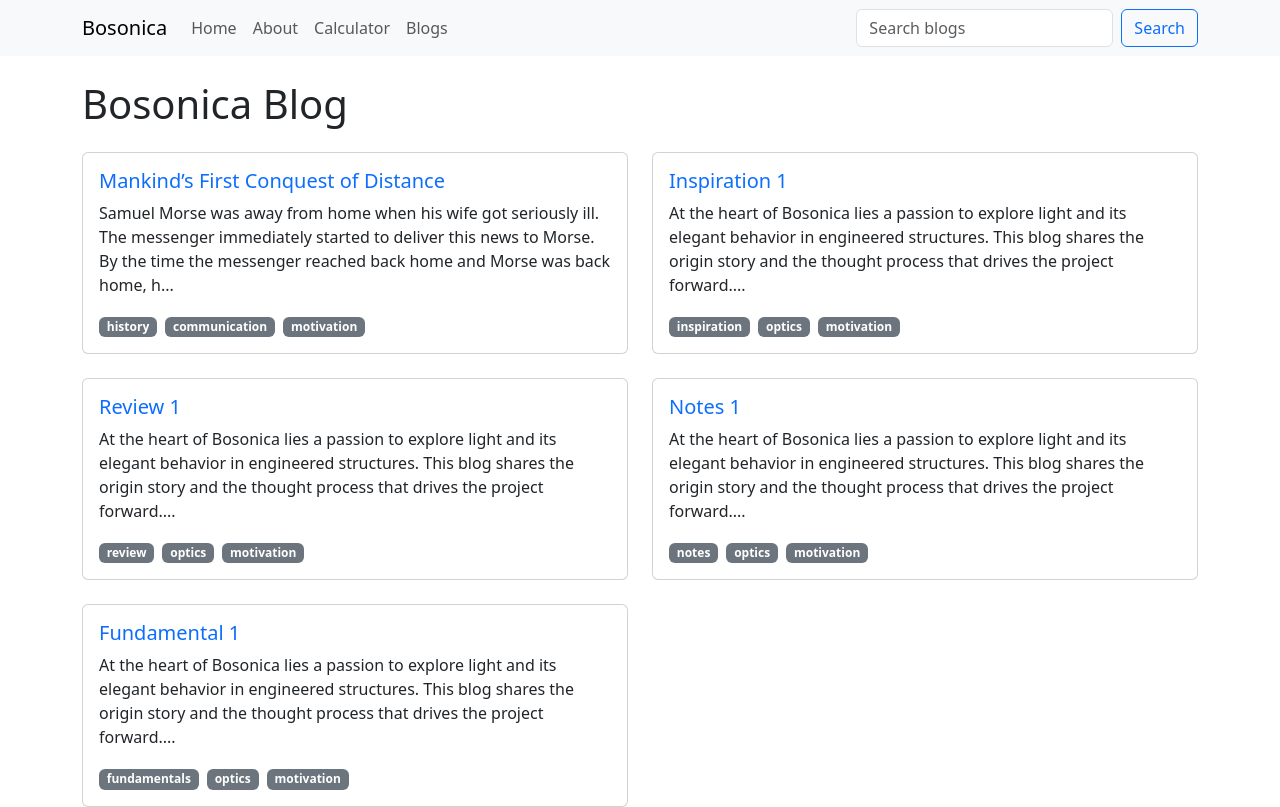
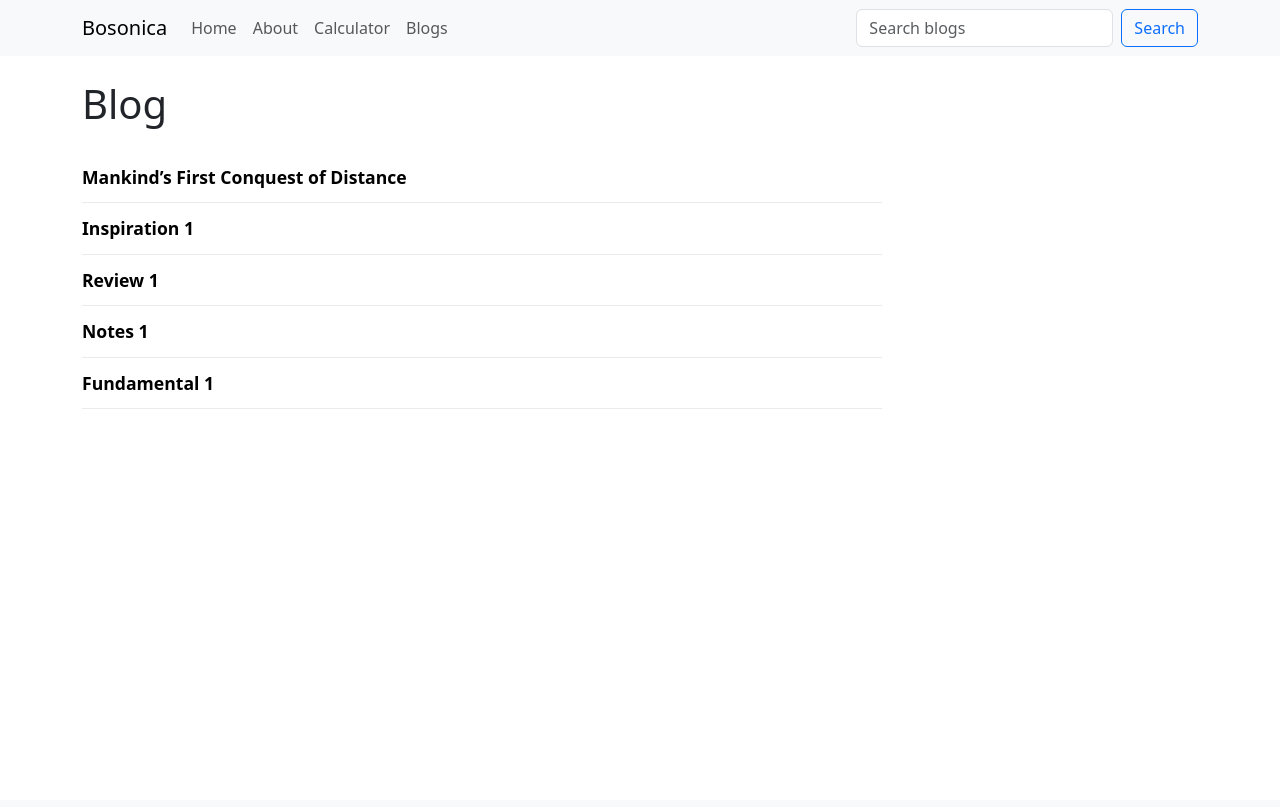
Before and after one commit to devrra/my_flask_app, a Flask app: page /blogs in a window 1280 px wide. After the commit the page ends 409 px from the top, so only its background shows below. Run offline with Flask 3, Linux system fonts and the light colour scheme.

Commit message:
blog index added

```diff
--- a/blog_posts/Invention_of_Telegraph.md
+++ b/blog_posts/Invention_of_Telegraph.md
@@ -4,15 +4,13 @@ date: 2026-01-15
 tags: [history, communication, motivation]
 ---
 
-Samuel Morse was away from home when his wife got seriously ill. The messenger immediately started to deliver this news to Morse. By the time the messenger reached back home and Morse was back home, his wife was already buried a week ago. This shock shook Morse to his core, leaving an impact which he carried for the rest of his life.
+Samuel Morse was away from home when his wife got seriously ill. The messenger immediately started on a horse to deliver this news to Morse. By the time the messenger could bring Morse back home, his wife was already buried a week ago. This shook Morse to his core, leaving an impact which he carried for the rest of his life.
 
 A decade passed. Morse met an engineer who introduced him to electricity and magnetism. He started to see a possibility of faster message transfer. Despite not being a formally trained engineer, driven by the memories of his wife, he invented a messaging system using a wire, a battery, and an electromagnet. He called it a telegraph.
 
 For the first time in history, messages would reach their destination before the messenger. In those days, this achievement was no less than a sorcery.
 
 The invention of the telegraph not only redefined how information was shared, it also redefined business, administration, and international relations.
-
-The telegraph changed the way the world worked for the next 100 years.
 
 The telegraph proved pivotal at many points in history.
 
@@ -22,4 +20,4 @@ Trans-Atlantic telephony helped in stabilizing the stock market and internationa
 
 Innumerable halts and collisions in railways were prevented from happening just because relevant information reached railway stations on time, saving thousands of lives.
 
-This is just another example of how a troubled heart and an observant mind of an individual can change the course of human history.
+The telegraph not only changed the way the world worked for the next 100 years, it paved the way for more advanced communication technologies.
--- a/static/style.css
+++ b/static/style.css
@@ -4,3 +4,45 @@
     object-fit: cover;
     border-radius: 0.5rem;
 }
+
+/* Blog index layout */
+
+.blog-list {
+    max-width: 800px;
+}
+
+.blog-item {
+    padding: 12px 0;
+    border-bottom: 1px solid #eaeaea;
+}
+
+.blog-title {
+    font-size: 1.1rem;
+    font-weight: 600;
+    color: #000;
+    text-decoration: none;
+}
+
+.blog-title:hover {
+    text-decoration: underline;
+}
+
+.blog-preview {
+    margin-top: 6px;
+    color: #555;
+    display: none;
+}
+
+.blog-item:hover .blog-preview {
+    display: block;
+}
+
+.excerpt {
+    margin-bottom: 6px;
+}
+
+@media (max-width: 768px) {
+    .blog-preview {
+        display: block;
+    }
+}
--- a/templates/base.html
+++ b/templates/base.html
@@ -5,6 +5,7 @@
     <meta name="viewport" content="width=device-width, initial-scale=1">
     <!-- Bootstrap CSS -->
     <link href="https://cdn.jsdelivr.net/npm/bootstrap@5.3.0/dist/css/bootstrap.min.css" rel="stylesheet">
+    <link rel="stylesheet" href="{{ url_for('static', filename='style.css') }}">
 </head>
 <body>
     <!-- Navigation Bar -->
--- a/templates/blog_index.html
+++ b/templates/blog_index.html
@@ -1,28 +1,25 @@
 {% extends "base.html" %}
-
 {% block title %}Bosonica Blog{% endblock %}
 
 {% block content %}
-<h1 class="mb-4">Bosonica Blog</h1>
+<h1 class="mb-4">Blog</h1>
 
-<div class="row row-cols-1 row-cols-md-2 g-4">
+<div class="blog-list">
   {% for post in posts %}
-  <div class="col">
-    <div class="card h-100">
-      <div class="card-body">
-        <h5 class="card-title">
-          <a href="{{ url_for('blog', slug=post.slug) }}" class="text-decoration-none">
+    <div class="blog-item">
+      <a href="{{ url_for('blog', slug=post.slug) }}" class="blog-title">
         {{ post.title }}
       </a>
-        </h5>
-        <p class="card-text">{{ post.excerpt }}</p>
-        {% if post.tags %}
-          <p class="card-text">
+
+      <div class="blog-preview">
+        <p class="excerpt">
+          {{ post.excerpt }}
+        </p>
+
+        <div class="tags">
           {% for tag in post.tags %}
             <span class="badge bg-secondary me-1">{{ tag }}</span>
           {% endfor %}
-          </p>
-        {% endif %}
         </div>
       </div>
     </div>
```
Lines whose indentation alone changed are shown as unchanged.
